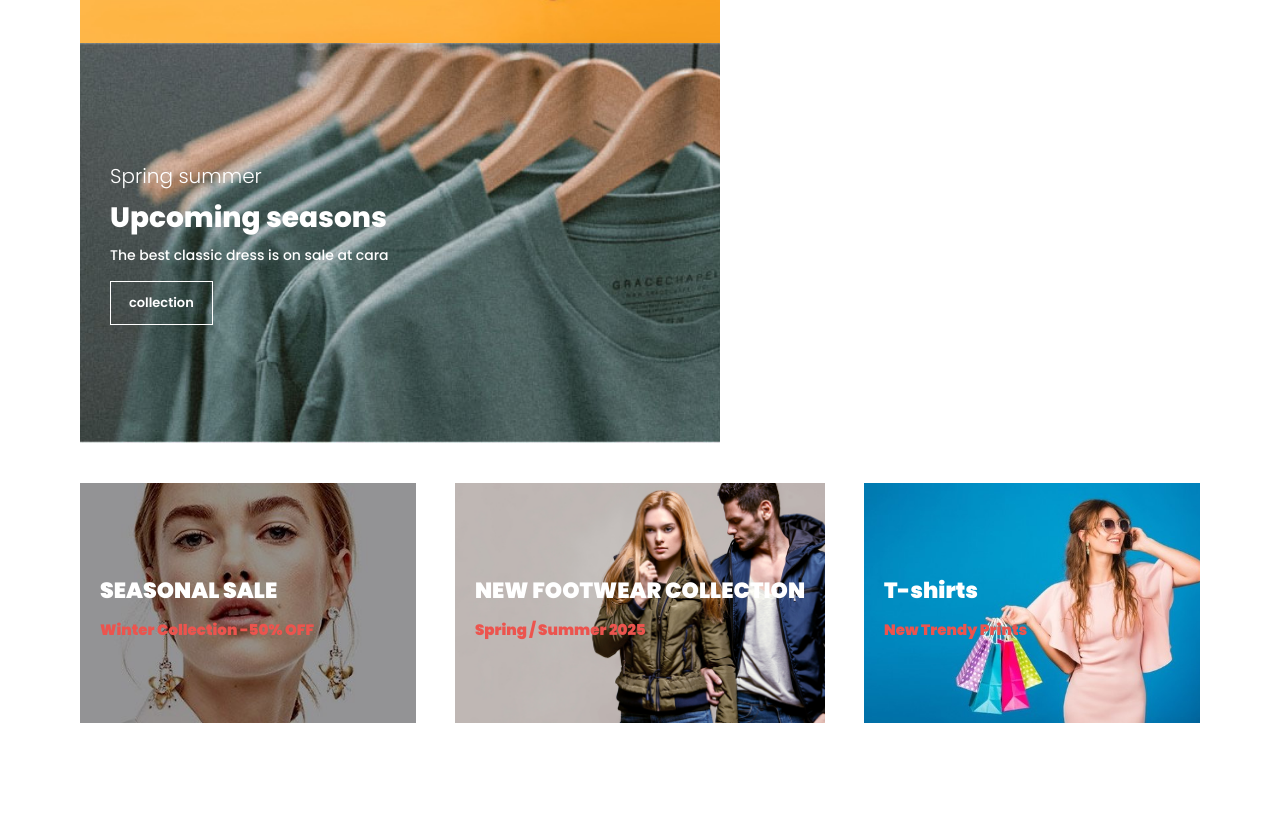
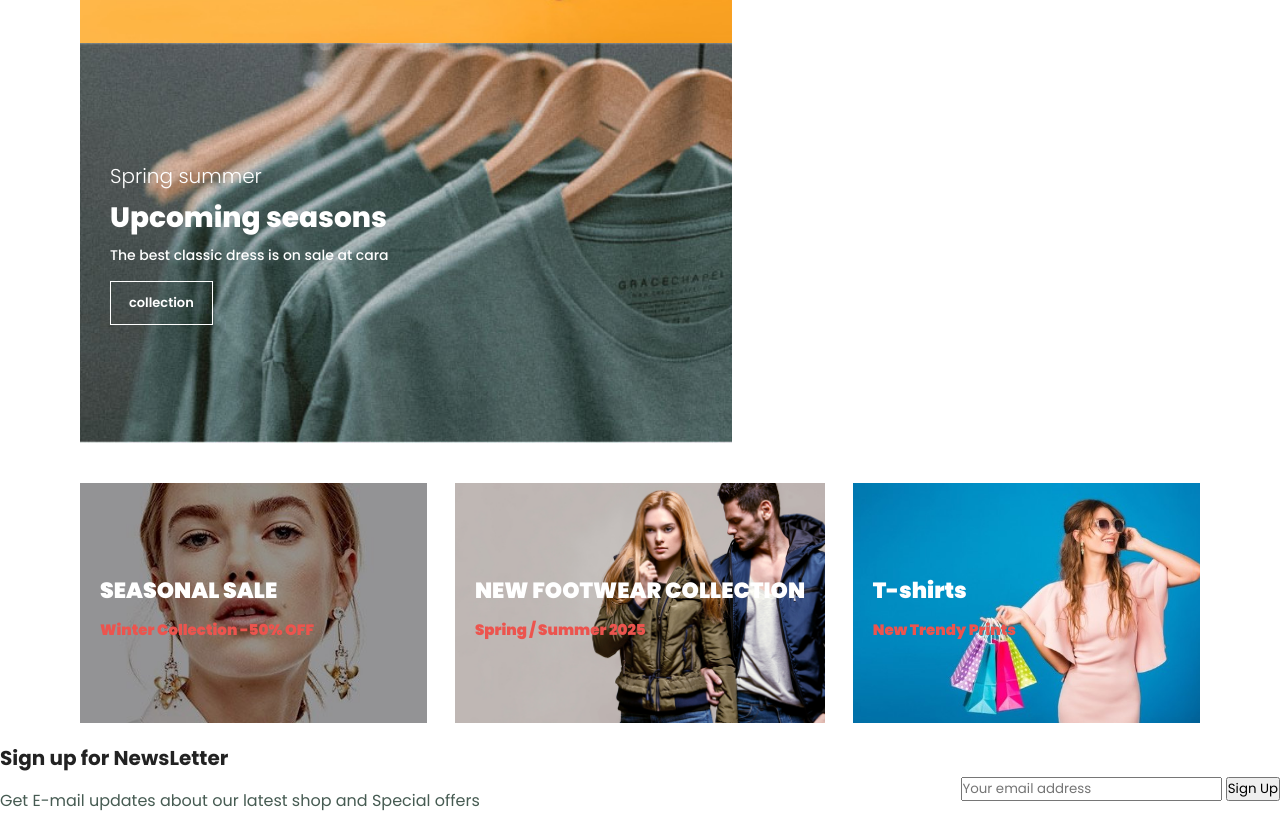
Before and after one commit to dev-nayak-2k02/cara-ecommerce-website, a plain HTML site: page index.html in a window 1280 px wide. Shown: the part 4058-4891 px from the top of the page. Before the commit the page ends 4801 px from the top, so only its background shows below. Drawn offline with Linux system fonts and the light colour scheme.

Commit message:
content added

```diff
--- a/index.html
+++ b/index.html
@@ -366,6 +366,17 @@
         </div>
     </section>
 
+    <section id="newletter">
+        <div class="newstext">
+            <h4>Sign up for NewsLetter</h4>
+            <p>Get E-mail updates about our latest shop and <span>Special offers</span></p>
+        </div>
+        <div class="form">
+            <input type="text" placeholder="Your email address">
+            <button>Sign Up</button>
+        </div>
+    </section>
+
     <script src="./script.js"></script>
 </body>
 </html>
--- a/style.css
+++ b/style.css
@@ -333,7 +333,7 @@ button.white {
     justify-content: center;
     align-items: flex-start;
     background-image: url(./img/banner/b17.jpg);
-    min-width: 640px;
+    min-width: 652px;
     height: 50vh;
     background-size: cover;
     background-position: center;
@@ -381,7 +381,7 @@ button.white {
     justify-content: center;
     align-items: flex-start;
     background-image: url(./img/banner/b7.jpg);
-    min-width: 30%;
+    min-width: 31%;
     height: 30vh;
     background-size: cover;
     background-position: center;
@@ -408,3 +408,12 @@ button.white {
     font-weight: 900;
     font-size: 15px;
 }
+
+#newletter {
+    display: flex;
+    justify-content: space-between;
+    flex-wrap: wrap;
+    align-items: center;
+    background-position: top 20% left 30%;
+    background-image: url("./img/banner/");
+}
```
Also changed, not shown: img/banner/b14.png (added).
